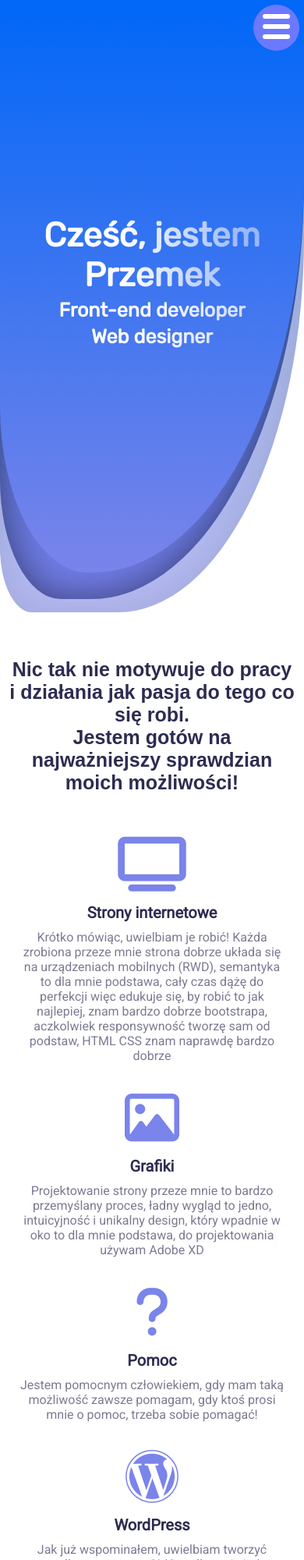
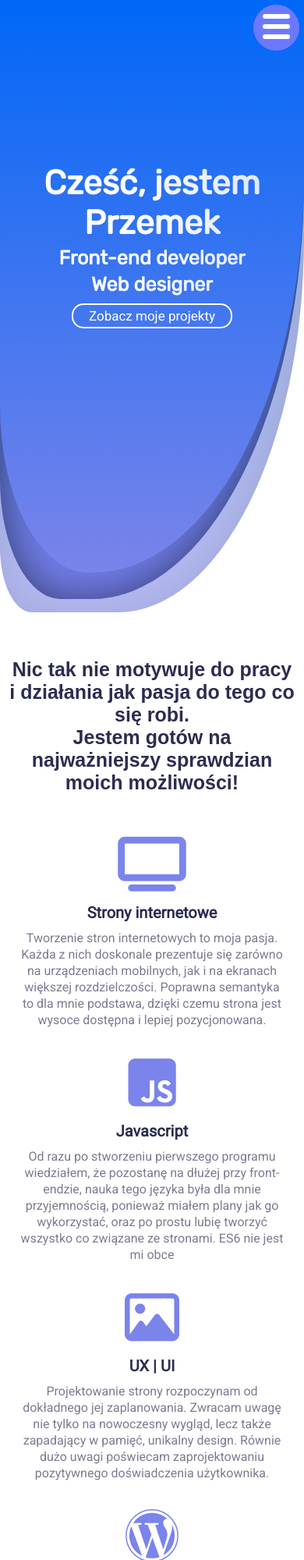
Before and after one commit to Primocode/portfolio, a plain HTML site: page index.html in a window 390 px wide. Shown: the top 2000 px of the page at 78% size. Drawn offline with nearby package versions, Linux system fonts and the light colour scheme; a web font is replaced by a local one.

Commit message:
Poprawki

```diff
--- a/index.html
+++ b/index.html
@@ -29,7 +29,6 @@
                         <li><a href="#information">Informacje</a></li>
                         <li><a href="#about-me">O mnie</a></li>
                         <li><a href="#portfolio">Portfolio</a></li>
-                        <li><a href="#contact">Kontakt</a></li>
                     </ul>
                 </div>
             </nav>
@@ -43,6 +42,7 @@
             <h1>Cześć, jestem Przemek</h1>
             <p>Front-end developer</p>
             <p>Web designer</p>
+            <button class="call-to-action"><a href="#portfolio">Zobacz moje projekty</a></button>
         </div>
     </header>
     <main>
@@ -53,37 +53,31 @@
                     <div class="tiles">
                         <span class="fas fa-tv" aria-hidden="true"></span>
                         <h3>Strony internetowe</h3>
-                        <p>Krótko mówiąc, uwielbiam je robić! Każda zrobiona przeze mnie strona dobrze układa się na urządzeniach mobilnych (RWD), semantyka to dla mnie podstawa, cały czas dążę do perfekcji więc edukuje się, by robić to jak najlepiej, znam bardzo dobrze bootstrapa, aczkolwiek responsywność tworzę sam od podstaw, HTML CSS znam naprawdę bardzo dobrze</p>
-                    </div>
-                    <div class="tiles">
-                        <span class="far fa-image" aria-hidden="true"></span>
-                        <h3>Grafiki</h3>
-                        <p>Projektowanie strony przeze mnie to bardzo przemyślany proces, ładny wygląd to jedno, intuicyjność i unikalny design, który wpadnie w oko to dla mnie podstawa, do projektowania używam Adobe XD</p> </div>
-                    <div class="tiles">
-                        <span class="fas fa-question" aria-hidden="true"></span>
-                        <h3>Pomoc</h3>
-                        <p>Jestem pomocnym człowiekiem, gdy mam taką możliwość zawsze pomagam, gdy ktoś prosi mnie o pomoc, trzeba sobie pomagać!</p>
-                    </div>
-                    <div class="tiles">
-                        <span class="fab fa-wordpress" aria-hidden="true"></span>
-                        <h3>WordPress</h3>
-                        <p>
-                        Jak już wspominałem, uwielbiam tworzyć strony, dlatego system CMS to dla mnie jedna z najważniejszych rzeczy, potrafię przenosić statyczną stronę (HTML, CSS, JS) na dynamicznego WordPress'a z edycją treści. Oraz obsługiwać go. Reasumując WordPress to moja lewa ręka</p>
+                        <p>Tworzenie stron internetowych to moja pasja. Każda z nich doskonale prezentuje się zarówno na urządzeniach mobilnych, jak i na ekranach większej rozdzielczości. Poprawna semantyka to dla mnie podstawa, dzięki czemu strona jest wysoce dostępna i lepiej pozycjonowana.</p>
                     </div>
                     <div class="tiles">
                         <span class="fab fa-js-square" aria-hidden="true"></span>
                         <h3>Javascript</h3>
-                        <p>Od razu po stworzeniu pierwszego programu wiedziałem, że pozostanę na dłużej przy front-endzie, nauka tego języka była dla mnie przyjemnością, ponieważ miałem plany jak go wykorzystać, oraz po prostu lubię tworzyć wszystko co związane ze stronami, ES6 nie jest mi obce</p>
+                        <p>Od razu po stworzeniu pierwszego programu wiedziałem, że pozostanę na dłużej przy front-endzie, nauka tego języka była dla mnie przyjemnością, ponieważ miałem plany jak go wykorzystać, oraz po prostu lubię tworzyć wszystko co związane ze stronami. ES6 nie jest mi obce</p>
+                    </div>
+                    <div class="tiles">
+                        <span class="far fa-image" aria-hidden="true"></span>
+                        <h3>UX | UI</h3>
+                        <p>Projektowanie strony rozpoczynam od dokładnego jej zaplanowania. Zwracam uwagę nie tylko na nowoczesny wygląd, lecz także zapadający w pamięć, unikalny design. Równie dużo uwagi poświecam zaprojektowaniu pozytywnego doświadczenia użytkownika.</p> </div>
+                    <div class="tiles">
+                        <span class="fab fa-wordpress" aria-hidden="true"></span>
+                        <h3>WordPress</h3>
+                        <p>Klient, któremu zależy na możliwości edycji treści witryny, otrzymuje ode mnie stronę umieszczoną w CMS, jakim jest WordPress. Jeżeli posiada on już statyczną stronę, lecz nie ma do niej dostępu - przenoszę ją na WordPress z całą zawartością.</p>
                     </div>
                     <div class="tiles">
                         <span class="far fa-smile-beam" aria-hidden="true"></span>
                         <h3>Samorozwój</h3>
-                        <p>Od zawsze nie lubiłem marnować czasu, każdą wolną chwilę staram się wykorzystać jak najlepiej, oraz nie pozostaje na laurach. Staram się dążyć zawsze do celu, mimo przeciwności losu, stawiam na szybki rozwój</p>
+                        <p>Nie lubię marnować czasu. Każdą wolną chwilę staram się wykorzystywać jak najlepiej. Stawiam na szybki rozwój, w czym pomaga mi konsekwentne dążenie do wyznaczonych celów.</p>
                     </div>
                     <div class="tiles">
                         <span class="fas fa-users" aria-hidden="true"></span>
                         <h3>Komunikatywność</h3>
-                        <p>Wspólna praca zawsze daje większe efekty, nigdy nie odmawiam pomocy, i nie boję się zadawać pytań - w końcu trzeba dążyć do większej wiedzy</p>
+                        <p>Dobra komunikacja sprzyja wymianie wiedzy, a to pomaga nam się rozwijać. Kiedy czegoś nie wiem - pytam, kiedy ktoś pyta - wyjaśniam najlepiej jak potrafię. </p>
                     </div>
                 </div>
             </div>
@@ -91,14 +85,14 @@
         <article class="about-me" id="about-me">
             <div class="about-me-container-top"></div>
             <div class="about-me-container">
-                <h2 class="section-title section-title-animate">O mnie</h2>
-                <p>Tworzeniem stron oraz programowaniem interesuję się od bardzo dawna, staram się cały czas rozwijać swoje umiejętności w tych dziedzinach. Na wszystkie moje projekty poświęcam maksimum czasu i zaangażowania, staram się, aby każdy mój projekt był dopracowany, wtedy mam największą satysfakcję. Uwielbiam kodować strony z layoutów graficznych, prawie żaden layout nie jest dla mnie problemem do odwzorowania. Bardzo lubię tworzyć też aplikacje webowe, na które aktualnie poświęcam najwięcej czasu. Moim celem jest znalezienie się na stanowisku senior front-end developera.</p>
+                <h2 class="section-title">O mnie</h2>
+                <p>Od dawna interesuję się tworzeniem stron internetowych i ciągle rozwijam swoje umiejętności. Największą satysfakcję daje mi przedstawienie dopracowanego pod każdym względem projektu. Udany dzień, to dzień z JavaScript, dlatego z dużym zaangażowaniem zgłębiam temat aplikacji webowych. Moim celem jest stanowisko Senior Font-end Developera.</p>
             </div>
             <div class="about-me-container-bottom"></div>
         </article>
         <section class="skills">
             <div class="skills-container">
-                <h2 class="section-title section-title-animate">Moje umiejętności</h2>
+                <h2 class="section-title">Moje umiejętności</h2>
                 <ul class="container-skills-icon">
                     <li class="skills-icon">
                         <span class="fab fa-html5" aria-hidden="true"></span>
@@ -143,7 +137,7 @@
             </div>
         </section>
         <section class="portfolio" id="portfolio">
-            <h2 class="section-title section-title-animate">Projekty</h2>
+            <h2 class="section-title">Projekty</h2>
             <div class="portfolio-container">
                 <div class="tiles-container">
                     <div class="tiles">
@@ -209,6 +203,7 @@
                 </div>
             </div>
         </section>
+    </main>
     <footer>
         <section class="footer-background" id="contact">
             <div class="footer-background-shadow"></div>
@@ -236,7 +231,6 @@
             </div>
         </section>
     </footer>
-    </main>
     <script src="https://code.jquery.com/jquery-3.3.1.js"></script>
     <script src="js/open-menu.js"></script>
     <script src="js/menu-scroll.js"></script>
--- a/js/open-menu.js
+++ b/js/open-menu.js
@@ -12,7 +12,7 @@ const openMenu = () => {
             item.className = "menu-icon";
             document.querySelector('#navigation').className = "navigation"
             document.querySelector('#ul-nav').className = "ul-desktop";
-            document.querySelector('#nav-open').className = "nav"
+            document.querySelector('#nav-open').className = "nav";
         });
     }
 }
@@ -22,5 +22,4 @@ const closeMenuClick = () => {
     openMenu();
 }
 
-
-document.querySelectorAll('#ul-nav > li > a').forEach(item => item.addEventListener('click', closeMenuClick))
+document.querySelectorAll('#ul-nav > li > a').forEach(item => item.addEventListener('click', closeMenuClick));
--- a/style.scss
+++ b/style.scss
@@ -239,7 +239,7 @@ header {
             font-family: 'Rubik', sans-serif;
             color: white;
             animation: animate-header-text 3s linear infinite;
-            background: linear-gradient(to right, #FFF 20%, #f6f6fc88 40%, #e3e5ff88 60%, #FFF 80%);
+            background: linear-gradient(to right, #FFF 20%, #f6f6fcea 40%, #e3e5ffe3 60%, #FFF 80%);
             background-size: 200% auto;
             background-clip: text;
             -webkit-background-clip: text;
@@ -263,7 +263,7 @@ header {
             font-family: 'Rubik', sans-serif;
             margin: 5px 0px 5px 0px;
             font-weight: 600;
-            background: linear-gradient(to right, #FFF 20%, #ffffff88 60%, #ffffff88 60%, #FFF 80%);
+            background: linear-gradient(to right, #FFF 20%, #f6f6fcea 40%, #e3e5ffe3 60%, #FFF 80%);
             background-size: 200% auto;
             background-clip: text;
             -webkit-background-clip: text;
@@ -273,6 +273,20 @@ header {
         }
         p:hover {
             font-size: 35px;
+        }
+        .call-to-action {
+            margin-top: 5px;
+            padding: 6px 10px 6px 10px;
+            font-size: 19px;
+            background-color: #fafafa00;
+            border: 2px solid white;
+            border-radius: 15px;
+            cursor: pointer;
+            a {
+                text-decoration: none;
+                color: white;
+                padding: 6px 10px 6px 10px;
+            }
         }
         @media (max-width: 780px) {
             h1 {
@@ -285,18 +299,20 @@ header {
             p:hover {
                 font-size: 28px;
             }
+            .call-to-action {
+                font-size: 17px;
+                padding: 4px 10px 4px 10px;
+                a {
+                    padding: 4px 10px 4px 10px;
+                }
+            }
         }
     }
     @media (max-width: 780px) {
-        top: 24%;
+        .header-content {
+            top: 20%;
+        }
     }
-}
-
-.section-title-animate {
-    transition-duration: 1s;
-}
-.section-title-animate:hover {
-    font-size: 180%;
 }
 
 @keyframes animate-header-text
@@ -382,6 +398,7 @@ header {
                 }
                 p {
                     color: #7b7b93;
+                    line-height: 21px;
                 }
             }
         }
@@ -398,6 +415,7 @@ header {
 
 .about-me {
     .about-me-container-top {
+        padding-top: 10px;
         height: 50px;
         background-color: #f2f4fa;
         border-radius: 100% 25% 0% 0%;
```
Also changed, not shown: style.css, 1 other file. Lines whose indentation alone changed are shown as unchanged.
